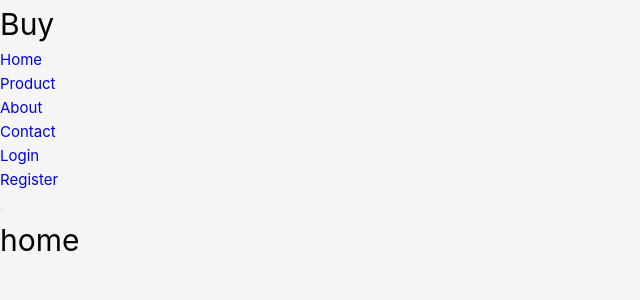
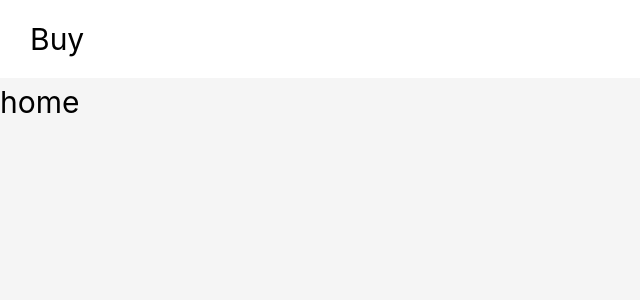
Before and after one commit to ibimina/buy, a Vue app: page / in a window 1280 px wide. Shown: the top 300 px of the page, without its empty margins (0-640 px from the left). Built offline with nearby package versions, Linux system fonts and the light colour scheme.

Commit message:
docs: style navbar and add menu toggle

```diff
--- a/src/components/LandingNavbar.vue
+++ b/src/components/LandingNavbar.vue
@@ -1,28 +1,112 @@
 <script setup lang="ts">
+import { ref } from 'vue';
 import { RouterLink } from 'vue-router'
+
+const handleMenu = () => {
+
+    if (visible.value === false) {
+        return visible.value = true;
+    }
+    return visible.value = false;
+}
+const visible = ref(false)
 </script>
 
 <template>
     <header>
         <h1>Buy</h1>
-        <nav>
-            <ul>
-                <li><RouterLink to="/">Home</RouterLink></li>
-                <li><RouterLink to="/product">Product</RouterLink></li>
-                <li><RouterLink to="/about">About</RouterLink></li>
-                <li><RouterLink to="/contact">Contact</RouterLink></li>
+        <nav :data-visible="visible">
+            <ul class="routes">
+                <li>
+                    <RouterLink to="/">Home</RouterLink>
+                </li>
+                <li>
+                    <RouterLink to="/product">Product</RouterLink>
+                </li>
+                <li>
+                    <RouterLink to="/about">About</RouterLink>
+                </li>
+                <li>
+                    <RouterLink to="/contact">Contact</RouterLink>
+                </li>
             </ul>
-           <ul>
-                <li><RouterLink to="/login">Login</RouterLink></li>
-                <li><RouterLink to="/register">Register</RouterLink></li>
-           </ul>
+            <ul class="sigin_wrapper">
+                <li>
+                    <RouterLink to="/login">Login</RouterLink>
+                </li>
+                <li>
+                    <RouterLink to="/register">Register</RouterLink>
+                </li>
+            </ul>
         </nav>
-      <div>
-        <button class="mobile_nav"></button>
-      </div>
+        <button class="mobile_nav" @click="handleMenu" :aria-expanded="visible"></button>
     </header>
 </template>
 
-<style>
+<style scoped>
+header {
+    display: flex;
+    align-items: center;
+    justify-content: space-between;
+    padding: 1em 2em;
+    background-color: #fff;
+}
 
-</style>
+nav {
+    position: fixed;
+    top: 0;
+    left: 0;
+    width: 100%;
+    height: 100vh;
+    background-color: #fff;
+    transform: translateX(-100%);
+    transition: all 0.5s ease;
+}
+nav[data-visible="true"] {
+    transform: translateX(0);
+    z-index: 100000;
+}
+
+.mobile_nav {
+    border: none;
+    background-color: transparent;
+    width: 16px;
+    height: 16px;
+    background-image: url(../assets/icon-menu.svg);
+    background-repeat: no-repeat;
+    background-size: cover;
+    cursor: pointer;
+}
+.mobile_nav[aria-expanded="true"] {
+    background-image: url(../assets/icon-close.svg);
+    z-index: 100000;
+}
+@media (min-width:60rem) {
+    nav {
+        width: 70%;
+        justify-content: space-between;
+    }
+
+    nav,
+    .routes,
+    .sigin_wrapper {
+        display: flex;
+        align-items: center;
+        gap: 1em;
+    }
+
+    .routes {
+        width: 70%;
+        justify-content: center;
+        gap: 3em;
+    }
+
+    .sigin_wrapper {
+        width: 30%;
+        justify-content: flex-end;
+    }
+
+    .mobile_nav {
+        display: none;
+    }
+}</style>
```
